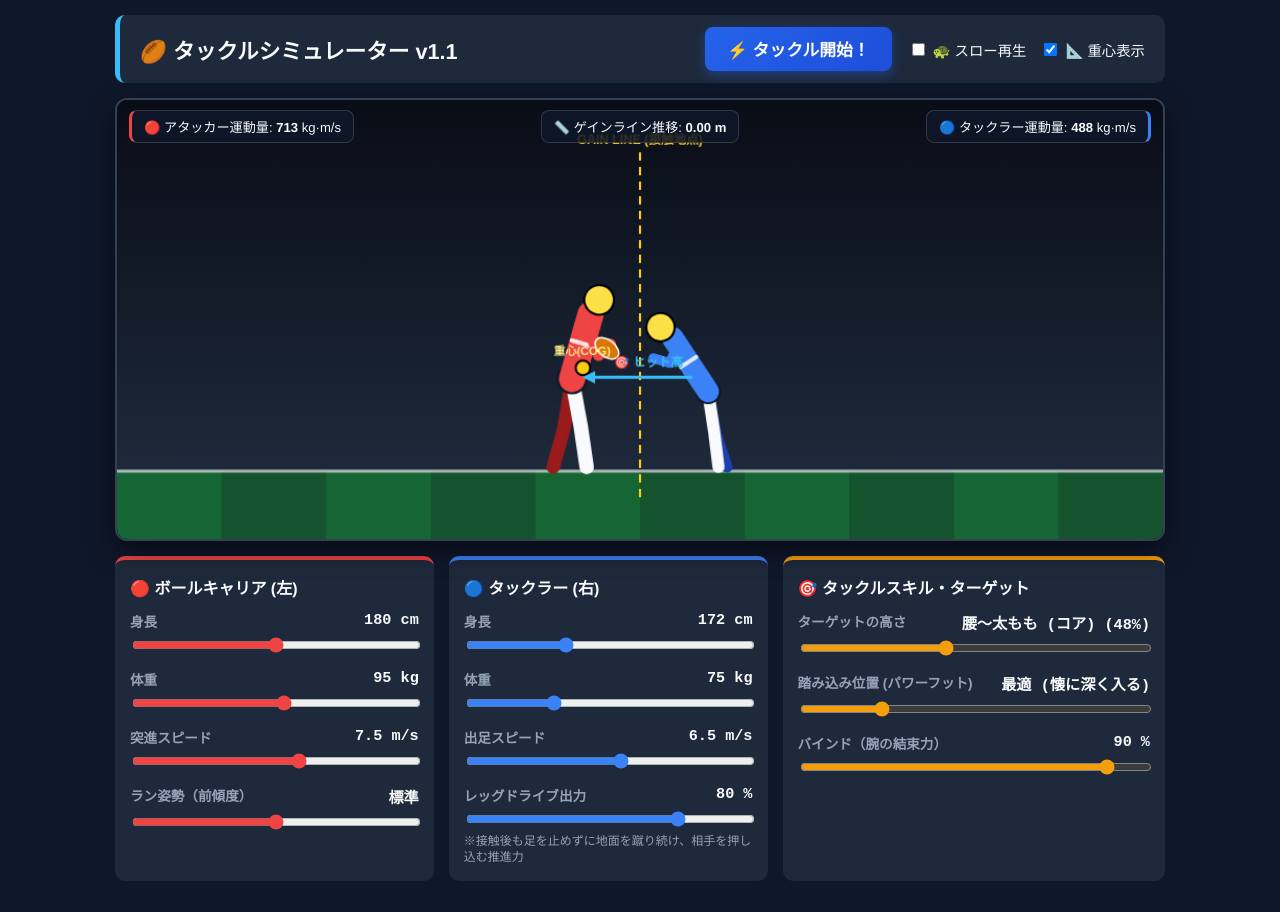
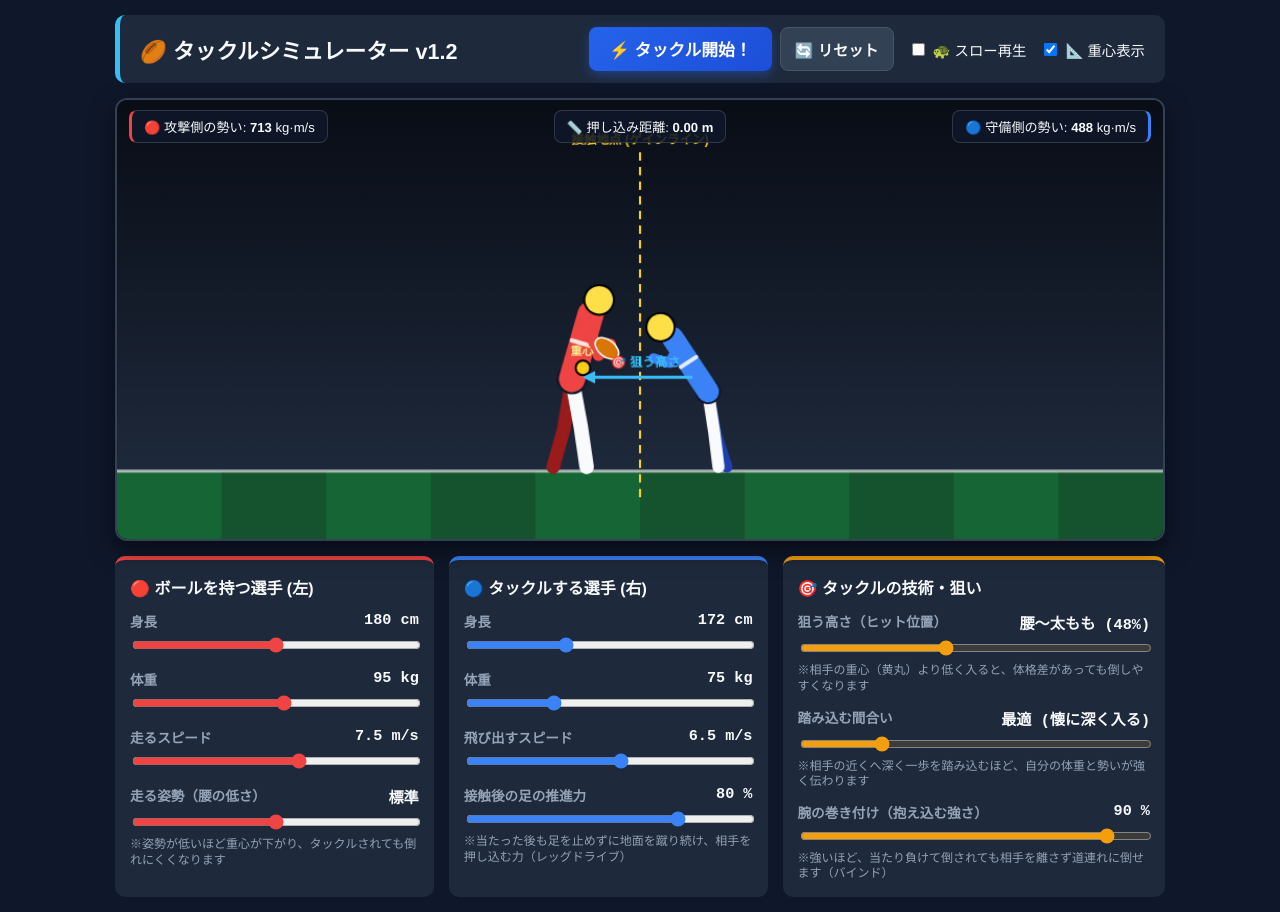
Before and after one commit to takada291/tackle-simulator, a plain HTML site: page index.html in a window 1280 px wide. Drawn offline with Linux system fonts and the light colour scheme.

Commit message:
Update index.html

```diff
--- a/index.html
+++ b/index.html
@@ -4,6 +4,18 @@
   <meta charset="UTF-8">
   <meta name="viewport" content="width=device-width, initial-scale=1.0">
   <title>タックル</title>
+
+  <!-- GA4 Tracking Code -->
+  <script async src="https://www.googletagmanager.com/gtag/js?id=G-8PJYQKC5F5"></script>
+  <script>
+    window.dataLayer = window.dataLayer || [];
+    function gtag(){dataLayer.push(arguments);}
+    gtag('js', new Date());
+
+    // 測定ID
+    gtag('config', 'G-8PJYQKC5F5');
+  </script>
+
   <style>
     :root {
       --bg: #0f172a;
@@ -33,16 +45,28 @@
     header h1 { margin: 0; font-size: 1.35rem; display: flex; align-items: center; gap: 8px; white-space: nowrap; }
 
     .header-actions {
-      display: flex; align-items: center; gap: 16px; flex-wrap: wrap;
+      display: flex; align-items: center; gap: 14px; flex-wrap: wrap;
+    }
+    .btn-group {
+      display: flex; align-items: center; gap: 8px;
     }
     .btn-main {
       background: linear-gradient(135deg, #2563eb, #1d4ed8);
-      color: white; border: none; padding: 10px 22px; font-size: 1.05rem; font-weight: bold;
+      color: white; border: none; padding: 10px 20px; font-size: 1.05rem; font-weight: bold;
       border-radius: 8px; cursor: pointer; box-shadow: 0 4px 12px rgba(37,99,235,0.4);
       transition: transform 0.1s, background 0.2s; white-space: nowrap;
     }
     .btn-main:hover { background: linear-gradient(135deg, #3b82f6, #2563eb); }
     .btn-main:active { transform: scale(0.98); }
+
+    .btn-reset {
+      background: #334155; color: var(--text); border: 1px solid #475569;
+      padding: 10px 14px; font-size: 0.95rem; font-weight: bold;
+      border-radius: 8px; cursor: pointer; transition: background 0.2s, transform 0.1s;
+      white-space: nowrap;
+    }
+    .btn-reset:hover { background: #475569; }
+    .btn-reset:active { transform: scale(0.98); }
 
     .toggle-group { display: flex; gap: 14px; align-items: center; font-size: 0.9rem; }
     .toggle-group label { cursor: pointer; display: flex; align-items: center; gap: 5px; user-select: none; white-space: nowrap; }
@@ -64,7 +88,7 @@
       font-size: 0.82rem; border: 1px solid rgba(255,255,255,0.15);
     }
     .result-banner {
-      position: absolute; top: 54%; left: 50%; transform: translate(-50%, -50%);
+      position: absolute; top: 56%; left: 50%; transform: translate(-50%, -50%);
       width: 88%; max-width: 520px;
       background: rgba(15, 23, 42, 0.93); padding: 16px 24px; border-radius: 12px;
       text-align: center; border: 2px solid var(--accent); display: none;
@@ -105,13 +129,14 @@
       .controls-grid { grid-template-columns: 1fr; }
       header { flex-direction: column; align-items: stretch; }
       .header-actions { justify-content: space-between; }
+      .btn-group { width: 100%; }
       .btn-main { flex: 1; text-align: center; }
     }
     @media (max-width: 600px) {
-      .hud-box { font-size: 0.7rem; padding: 4px 7px; }
-      .result-banner { padding: 10px 14px; }
-      .result-title { font-size: 1.15rem; }
-      .result-detail { font-size: 0.78rem; }
+      .hud-box { font-size: 0.68rem; padding: 4px 6px; }
+      .result-banner { top: 60%; padding: 10px 14px; width: 92%; }
+      .result-title { font-size: 1.1rem; margin-bottom: 4px; }
+      .result-detail { font-size: 0.76rem; line-height: 1.35; }
     }
   </style>
 </head>
@@ -119,9 +144,12 @@
 
 <div class="container">
   <header>
-    <h1>🏉 タックルシミュレーター v1.1</h1>
+    <h1>🏉 タックルシミュレーター v1.2</h1>
     <div class="header-actions">
-      <button class="btn-main" id="btn-start">⚡ タックル開始！</button>
+      <div class="btn-group">
+        <button class="btn-main" id="btn-start">⚡ タックル開始！</button>
+        <button class="btn-reset" id="btn-reset">🔄 リセット</button>
+      </div>
       <div class="toggle-group">
         <label><input type="checkbox" id="chk-slow"> 🐢 スロー再生</label>
         <label><input type="checkbox" id="chk-vec" checked> 📐 重心表示</label>
@@ -133,13 +161,13 @@
     <canvas id="simCanvas" width="1000" height="420"></canvas>
     <div class="hud-top">
       <div class="hud-box" id="hud-left" style="border-left: 3px solid #ef4444;">
-        🔴 アタッカー運動量: <strong id="mom-atk">0</strong> kg·m/s
+        🔴 攻撃側の勢い: <strong id="mom-atk">0</strong> kg·m/s
       </div>
       <div class="hud-box" id="hud-center">
-        📏 ゲインライン推移: <strong id="gain-val">0.00 m</strong>
+        📏 押し込み距離: <strong id="gain-val">0.00 m</strong>
       </div>
       <div class="hud-box" id="hud-right" style="border-right: 3px solid #3b82f6;">
-        🔵 タックラー運動量: <strong id="mom-def">0</strong> kg·m/s
+        🔵 守備側の勢い: <strong id="mom-def">0</strong> kg·m/s
       </div>
     </div>
     <div class="result-banner" id="result-banner">
@@ -151,7 +179,7 @@
   <div class="controls-grid">
     <!-- アタッカー設定 -->
     <div class="card attacker">
-      <h3><span>🔴 ボールキャリア (左)</span></h3>
+      <h3><span>🔴 ボールを持つ選手 (左)</span></h3>
       <div class="control-row">
         <label>身長 <span class="val" id="val-atk-h">180 cm</span></label>
         <input type="range" id="atk-h" min="155" max="205" value="180">
@@ -161,18 +189,19 @@
         <input type="range" id="atk-w" min="50" max="135" value="95">
       </div>
       <div class="control-row">
-        <label>突進スピード <span class="val" id="val-atk-s">7.5 m/s</span></label>
+        <label>走るスピード <span class="val" id="val-atk-s">7.5 m/s</span></label>
         <input type="range" id="atk-s" min="4.0" max="10.0" step="0.5" value="7.5">
       </div>
       <div class="control-row">
-        <label>ラン姿勢（前傾度） <span class="val" id="val-atk-p">標準</span></label>
+        <label>走る姿勢（腰の低さ） <span class="val" id="val-atk-p">標準</span></label>
         <input type="range" id="atk-p" min="1" max="3" step="1" value="2">
+        <span class="note-text">※姿勢が低いほど重心が下がり、タックルされても倒れにくくなります</span>
       </div>
     </div>
 
     <!-- タックラー設定 -->
     <div class="card tackler">
-      <h3><span>🔵 タックラー (右)</span></h3>
+      <h3><span>🔵 タックルする選手 (右)</span></h3>
       <div class="control-row">
         <label>身長 <span class="val" id="val-def-h">172 cm</span></label>
         <input type="range" id="def-h" min="155" max="205" value="172">
@@ -182,30 +211,33 @@
         <input type="range" id="def-w" min="50" max="135" value="75">
       </div>
       <div class="control-row">
-        <label>出足スピード <span class="val" id="val-def-s">6.5 m/s</span></label>
+        <label>飛び出すスピード <span class="val" id="val-def-s">6.5 m/s</span></label>
         <input type="range" id="def-s" min="3.0" max="9.5" step="0.5" value="6.5">
       </div>
       <div class="control-row">
-        <label>レッグドライブ出力 <span class="val" id="val-def-leg">80 %</span></label>
+        <label>接触後の足の推進力 <span class="val" id="val-def-leg">80 %</span></label>
         <input type="range" id="def-leg" min="20" max="100" step="10" value="80">
-        <span class="note-text">※接触後も足を止めずに地面を蹴り続け、相手を押し込む推進力</span>
+        <span class="note-text">※当たった後も足を止めずに地面を蹴り続け、相手を押し込む力（レッグドライブ）</span>
       </div>
     </div>
 
     <!-- タックル技術設定 -->
     <div class="card tech">
-      <h3><span>🎯 タックルスキル・ターゲット</span></h3>
+      <h3><span>🎯 タックルの技術・狙い</span></h3>
       <div class="control-row">
-        <label>ターゲットの高さ <span class="val" id="val-t-height">腰・コア (50%)</span></label>
+        <label>狙う高さ（ヒット位置） <span class="val" id="val-t-height">腰〜太もも (48%)</span></label>
         <input type="range" id="t-height" min="15" max="95" value="48">
+        <span class="note-text">※相手の重心（黄丸）より低く入ると、体格差があっても倒しやすくなります</span>
       </div>
       <div class="control-row">
-        <label>踏み込み位置 (パワーフット) <span class="val" id="val-t-dist">最適 (懐に深く入る)</span></label>
+        <label>踏み込む間合い <span class="val" id="val-t-dist">最適 (懐に深く入る)</span></label>
         <input type="range" id="t-dist" min="10" max="100" value="30">
+        <span class="note-text">※相手の近くへ深く一歩を踏み込むほど、自分の体重と勢いが強く伝わります</span>
       </div>
       <div class="control-row">
-        <label>バインド（腕の結束力） <span class="val" id="val-t-bind">強固 (90%)</span></label>
+        <label>腕の巻き付け（抱え込む強さ） <span class="val" id="val-t-bind">90 %</span></label>
         <input type="range" id="t-bind" min="10" max="100" step="10" value="90">
+        <span class="note-text">※強いほど、当たり負けて倒されても相手を離さず道連れに倒せます（バインド）</span>
       </div>
     </div>
   </div>
@@ -219,6 +251,13 @@ const ctx = canvas.getContext('2d');
 const GROUND_Y = 355;
 const SCALE = 1.05; // 1cm = 1.05px
 
+// 初期デフォルト値
+const DEFAULTS = {
+  'atk-h': 180, 'atk-w': 95, 'atk-s': 7.5, 'atk-p': 2,
+  'def-h': 172, 'def-w': 75, 'def-s': 6.5, 'def-leg': 80,
+  't-height': 48, 't-dist': 30, 't-bind': 90
+};
+
 let simState = 'PREVIEW'; // PREVIEW, RUNNING, CONTACT, SETTLED
 let animId = null;
 let contactX = 500;
@@ -228,7 +267,7 @@ let outcomeData = null;
 
 let atk = {}, def = {};
 
-const inputs = ['atk-h','atk-w','atk-s','atk-p','def-h','def-w','def-s','def-leg','t-height','t-dist','t-bind'];
+const inputs = Object.keys(DEFAULTS);
 inputs.forEach(id => {
   document.getElementById(id).addEventListener('input', () => {
     updateLabels();
@@ -238,6 +277,17 @@ inputs.forEach(id => {
 
 document.getElementById('chk-vec').addEventListener('change', () => {
   if (simState === 'PREVIEW' || simState === 'SETTLED') drawScene();
+});
+
+// リセットボタンの処理
+document.getElementById('btn-reset').addEventListener('click', () => {
+  inputs.forEach(id => {
+    document.getElementById(id).value = DEFAULTS[id];
+  });
+  document.getElementById('chk-slow').checked = false;
+  document.getElementById('chk-vec').checked = true;
+  updateLabels();
+  initPreview();
 });
 
 function getParams() {
@@ -261,7 +311,7 @@ function updateLabels() {
   document.getElementById('val-atk-h').textContent = `${p.atkH} cm`;
   document.getElementById('val-atk-w').textContent = `${p.atkW} kg`;
   document.getElementById('val-atk-s').textContent = `${p.atkS.toFixed(1)} m/s`;
-  const pNames = {1: '低重心 (前傾)', 2: '標準', 3: '高重心 (直立気味)'};
+  const pNames = {1: '低い (前傾)', 2: '標準', 3: '高い (直立気味)'};
   document.getElementById('val-atk-p').textContent = pNames[p.atkP];
 
   document.getElementById('val-def-h').textContent = `${p.defH} cm`;
@@ -269,18 +319,18 @@ function updateLabels() {
   document.getElementById('val-def-s').textContent = `${p.defS.toFixed(1)} m/s`;
   document.getElementById('val-def-leg').textContent = `${Math.round(p.defLeg*100)} %`;
 
-  let hLabel = '腰・コア';
-  if (p.tHeight < 0.35) hLabel = '膝〜スネ (ロー)';
-  else if (p.tHeight < 0.58) hLabel = '腰〜太もも (コア)';
-  else if (p.tHeight < 0.78) hLabel = '胸・ボール周辺 (ミドル)';
-  else hLabel = '肩〜頭部 (⚠️ハイ危険域)';
+  let hLabel = '腰〜太もも';
+  if (p.tHeight < 0.35) hLabel = '膝〜スネ (低い)';
+  else if (p.tHeight < 0.58) hLabel = '腰〜太もも';
+  else if (p.tHeight < 0.78) hLabel = '胸・ボール周辺';
+  else hLabel = '肩〜頭部 (⚠️反則危険域)';
   document.getElementById('val-t-height').textContent = `${hLabel} (${Math.round(p.tHeight*100)}%)`;
 
-  let dLabel = '最適 (パワーフット到達)';
-  if (p.tDist < 20) dLabel = '近すぎ (懐で詰まる)';
+  let dLabel = '最適 (懐に深く入る)';
+  if (p.tDist < 20) dLabel = '近すぎ (詰まる)';
   else if (p.tDist <= 42) dLabel = '最適 (懐に深く入る)';
   else if (p.tDist <= 68) dLabel = 'やや遠い (伸び気味)';
-  else dLabel = '遠すぎ (手投げ・ダイブ)';
+  else dLabel = '遠すぎ (手投げ状態)';
   document.getElementById('val-t-dist').textContent = dLabel;
 
   document.getElementById('val-t-bind').textContent = `${Math.round(p.tBind*100)} %`;
@@ -366,9 +416,9 @@ function resolveCollisionPhysics() {
     atk.omega = -0.06;
     def.omega = 0.04;
     outcomeData = {
-      title: '⚠️ HIGH TACKLE! (ペナルティ)',
+      title: '⚠️ ハイタックル！（反則）',
       color: '#f59e0b',
-      detail: `ヒット位置が肩〜頭部（高さ${Math.round(p.tHeight*100)}%）に入り危険なプレーと判定されました。重心より高いため衝撃も逃げてしまいます。`,
+      detail: `肩〜頭部（高さ${Math.round(p.tHeight*100)}%）に入り危険なプレーと判定されました。重心より高いため衝撃も逃げてしまいます。`,
       broken: false
     };
   } else if (isBrokenTackle) {
@@ -378,11 +428,11 @@ function resolveCollisionPhysics() {
     def.vy = -5;
     def.omega = 0.09;
     outcomeData = {
-      title: '❌ MISSED TACKLE! (突破)',
+      title: '❌ タックル失敗！（突破）',
       color: '#ef4444',
       detail: p.tDist > 55
-        ? `踏み込みが遠すぎたため「手投げ」になり、${p.atkW}kgの突進力（${Math.round(momAtk)} kg·m/s）に弾き飛ばされました。パワーフットを相手の近くまで踏み込む必要があります。`
-        : `ヒット位置が高くバインドが甘いため、重心の低いアタッカーに押し切られました。`,
+        ? `踏み込みが遠すぎたため「手投げ」になり、${p.atkW}kgの突進力に弾き飛ばされました。相手の近くまで深く踏み込む必要があります。`
+        : `狙う位置が高く腕の巻き付け（抱え込み）が甘いため、重心の低い相手に押し切られました。`,
       broken: true
     };
   } else if (isLowCut) {
@@ -392,9 +442,9 @@ function resolveCollisionPhysics() {
     atk.omega = 0.085 + leverArm * 0.15;
     def.omega = -0.045;
     outcomeData = {
-      title: momAtk > momDef * 1.15 ? '🔥 GIANT KILLING! (見事なロータックル)' : '✅ NICE LOW TACKLE! (完全ストップ)',
+      title: momAtk > momDef * 1.15 ? '🔥 ジャイアントキリング！（見事な低いタックル）' : '✅ ナイスロータックル！（完全ストップ）',
       color: '#22c55e',
-      detail: `相手の重心より低い位置を正確に刈り取り、回転トルク（てこの原理）で足を地面から浮かせて前進を止めました！体格差を技術で覆す理想的なタックルです。`,
+      detail: `相手の重心（黄丸）より低い位置を正確に刈り取り、てこの原理で足を浮かせて前進を止めました！体格差を技術で覆す理想的なタックルです。`,
       broken: false
     };
   } else if (combinedVx <= -15) {
@@ -405,9 +455,9 @@ function resolveCollisionPhysics() {
     atk.omega = -0.075;
     def.omega = -0.055;
     outcomeData = {
-      title: '💥 DOMINANT BIG HIT!! (完勝)',
+      title: '💥 ビッグヒット！！（完勝）',
       color: '#38bdf8',
-      detail: `深い踏み込み（伝達効率${Math.round(distEfficiency*100)}%）と力強いレッグドライブにより、アタッカーをゲインライン後方へ豪快に押し戻しました！`,
+      detail: `深い踏み込み（伝達効率${Math.round(distEfficiency*100)}%）と接触後の強い足の推進力により、相手を後方へ豪快に押し戻しました！`,
       broken: false
     };
   } else {
@@ -416,9 +466,9 @@ function resolveCollisionPhysics() {
     atk.omega = 0.055;
     def.omega = 0.065;
     outcomeData = {
-      title: '⚖️ TACKLE COMPLETED (やや押し込まれ)',
+      title: '⚖️ タックル成立！（やや押し込まれ）',
       color: '#a855f7',
-      detail: `運動量差でゲインラインを少し越えられましたが、粘り強いバインド（${Math.round(p.tBind*100)}%）で離さずグラウンドへ倒し切りました。`,
+      detail: `体格・勢いの差で少し後ろへ押し込まれましたが、強い腕の巻き付け（${Math.round(p.tBind*100)}%）で離さずグラウンドへ倒し切りました。`,
       broken: false
     };
   }
@@ -567,7 +617,7 @@ function drawScene() {
   ctx.fillStyle = '#facc15';
   ctx.font = 'bold 12px sans-serif';
   ctx.textAlign = 'center';
-  ctx.fillText('GAIN LINE (接触地点)', contactX, 42);
+  ctx.fillText('接触地点 (ゲインライン)', contactX, 42);
   ctx.restore();
 
   drawPlayer(atk, true);
@@ -698,7 +748,7 @@ function drawVectors() {
   ctx.stroke();
   ctx.fillStyle = '#fef08a';
   ctx.font = 'bold 11px sans-serif';
-  ctx.fillText('重心(COG)', cogX - 28, cogY - 12);
+  ctx.fillText('重心', cogX - 12, cogY - 12);
 
   if (simState === 'PREVIEW' || simState === 'RUNNING') {
     const targetY = GROUND_Y - atk.h * p.tHeight * Math.cos(atk.angle * 0.5);
@@ -718,7 +768,7 @@ function drawVectors() {
     ctx.fill();
 
     ctx.font = 'bold 12px sans-serif';
-    ctx.fillText(isHigh ? '⚠️ 危険(ハイ)' : '🎯 ヒット高', (atk.x + def.x)/2 - 25, targetY - 10);
+    ctx.fillText(isHigh ? '⚠️ 危険(反則)' : '🎯 狙う高さ', (atk.x + def.x)/2 - 28, targetY - 10);
   }
 }
 
```
